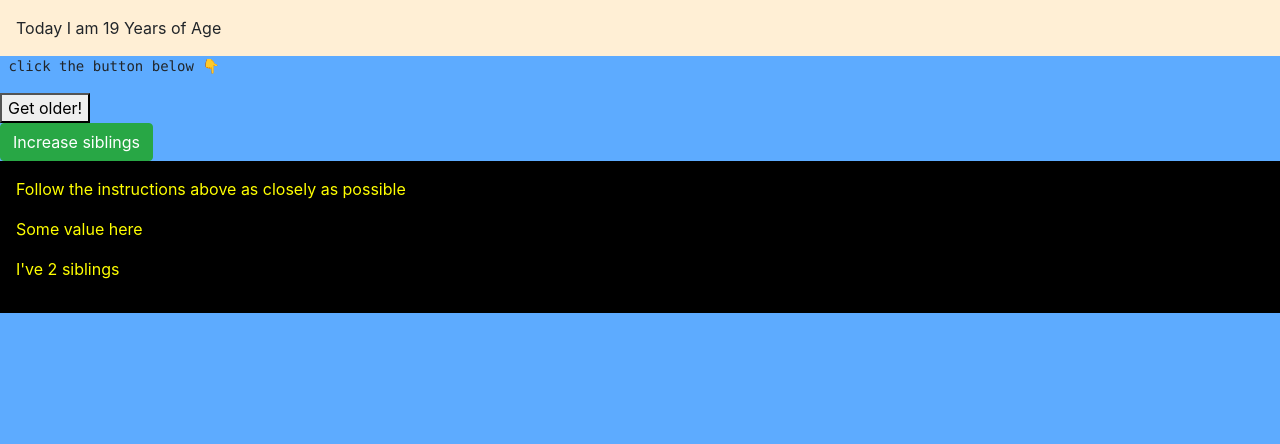
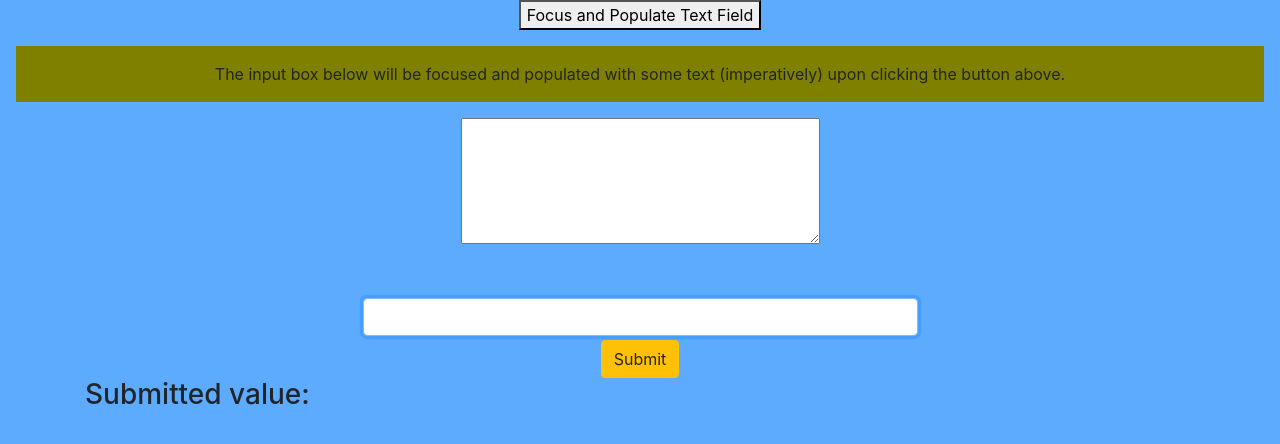
Before and after one commit to TahirShaikh85/learning-react, a React (Create React App) app: page / in a window 1280 px wide. Shown: the top 444 px of the page. Built offline with nearby package versions, Linux system fonts and the light colour scheme.

Commit message:
learning useRef() hook

```diff
--- a/src/App.js
+++ b/src/App.js
@@ -1,4 +1,4 @@
-import React, { useState,useCallback } from 'react';
+import React, { useState, useCallback } from 'react';
 import './App.css';
 import Navbar from './Components/Project1/Navbar';
 import About from './Components/Project1/About';
@@ -17,6 +17,9 @@ import UseCallback from './learning/useCallback/useCallback';
 import Age from './learning/useCallback/Age';
 import Instructions from './learning/useCallback/Instructions';
 
+import UseRef from './learning/useRef/useRef';
+import UseRef2 from './learning/useRef/useRef2';
+
 function App() {
 
   let [mode, setMode] = useState('light');
@@ -29,16 +32,16 @@ function App() {
   }
 
   // useCallback()
-  const [age,setAge] = useState(19);
-  const [siblings,setSiblings] = useState(2);
+  const [age, setAge] = useState(19);
+  const [siblings, setSiblings] = useState(2);
 
-  const handleClick = ()=>{
+  const handleClick = () => {
     setAge(prevAge => prevAge + 1);
   }
   const someValue = "Some value here";
-  const doSomething = useCallback(()=>{
+  const doSomething = useCallback(() => {
     return someValue;
-  },[])
+  }, [])
 
   return (
     <>
@@ -52,30 +55,30 @@ function App() {
     <ScreenSize/>
     */}
 
-    {/* **** Project 3 **** (Github user data)
+      {/* **** Project 3 **** (Github user data)
     <Project3/>
     */}
 
-    {/* learning useState()
+      {/* learning useState()
     <UseState/>
     <UseState2/>
     <UseState3/>
 
     */}
 
-    {/* learning useLayoutEffect() hook
+      {/* learning useLayoutEffect() hook
     <UseLayoutEffect/>
     */}
 
-    {/* learning useReducer() hook
+      {/* learning useReducer() hook
     <UseReducer/>
     */}
 
-    {/* **** Project 4 **** (Food Image gallery)
+      {/* **** Project 4 **** (Food Image gallery)
       <FoodGallery/>
     */}
 
-    {/* learning useCallback() hook  */}
+    {/* learning useCallback() hook
 
     <div>
       <Age age={age} handleClick={handleClick} />
@@ -83,7 +86,12 @@ function App() {
       <Instructions doSomething={doSomething} siblings={siblings} />
     </div>
 
+   */}
 
+
+    {/* learning useRef() */}
+    <UseRef/>
+    <UseRef2/>
     </>
   );
 }
--- /dev/null
+++ b/src/learning/useRef/useRef.js
@@ -0,0 +1,37 @@
+import React, { useRef } from 'react';
+
+// useRef is used to manupulate useRef()
+// useRef returns a “ref” object. Values are accessed from the .current property of the returned object.
+
+const UseRef = () => {
+
+    const refElement = useRef(null);
+    console.log(refElement);
+
+    function handleClick(){
+        refElement.current.value = " The input box below will be focused and populated with some text(imperatively) upon clicking the button above";
+        refElement.current.focus();
+    }
+
+    return (
+        <section style={{ textAlign: 'center' }}>
+            <button onClick={handleClick}>Focus and Populate Text Field</button>
+            <label
+                htmlFor="story"
+                style={{
+                    display: "block",
+                    background: "olive",
+                    margin: "1em",
+                    padding: "1em"
+                }}
+            >
+                The input box below will be focused and populated with some text
+                (imperatively) upon clicking the button above.
+            </label>
+
+            <textarea ref={refElement} id="story" rows="5" cols="33" />
+        </section>
+    )
+}
+
+export default UseRef
--- /dev/null
+++ b/src/learning/useRef/useRef2.js
@@ -0,0 +1,35 @@
+import React,{ useState,useRef,useEffect } from 'react'
+
+// *** focus on input field when component renders
+// https://blog.logrocket.com/complete-guide-react-refs/
+
+const UseRef2 = () => {
+
+    const inputRef = useRef(null);
+
+    const [text,setText] = useState("");
+
+    useEffect(()=>{
+        inputRef.current.focus();
+    },[])
+
+    const onChange = (e)=>{
+        setText(e.target.value);
+    }
+
+    const handleSubmit = (e)=>{
+        e.preventDefault();
+    }
+
+  return (
+    <div className='container'>
+        <form className='mx-auto mt-5 w-50 text-center' onSubmit={handleSubmit}>
+            <input type="text" onChange={onChange} ref={inputRef} value={text} className="form-control" />
+            <button className='btn btn-warning mx-auto mt-1'>Submit</button>
+        </form>
+        <h3>Submitted value: {text}</h3>
+    </div>
+  )
+}
+
+export default UseRef2
```
